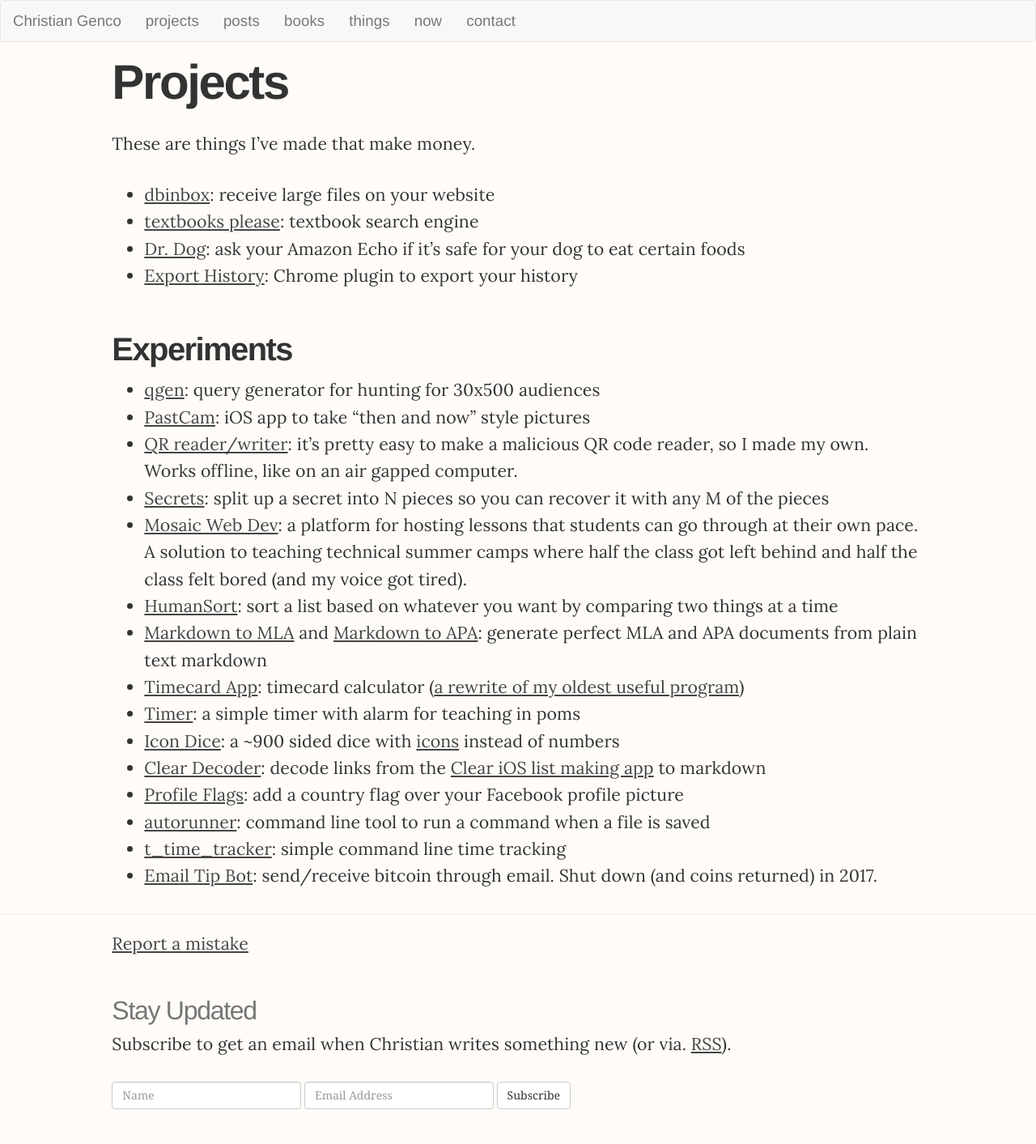
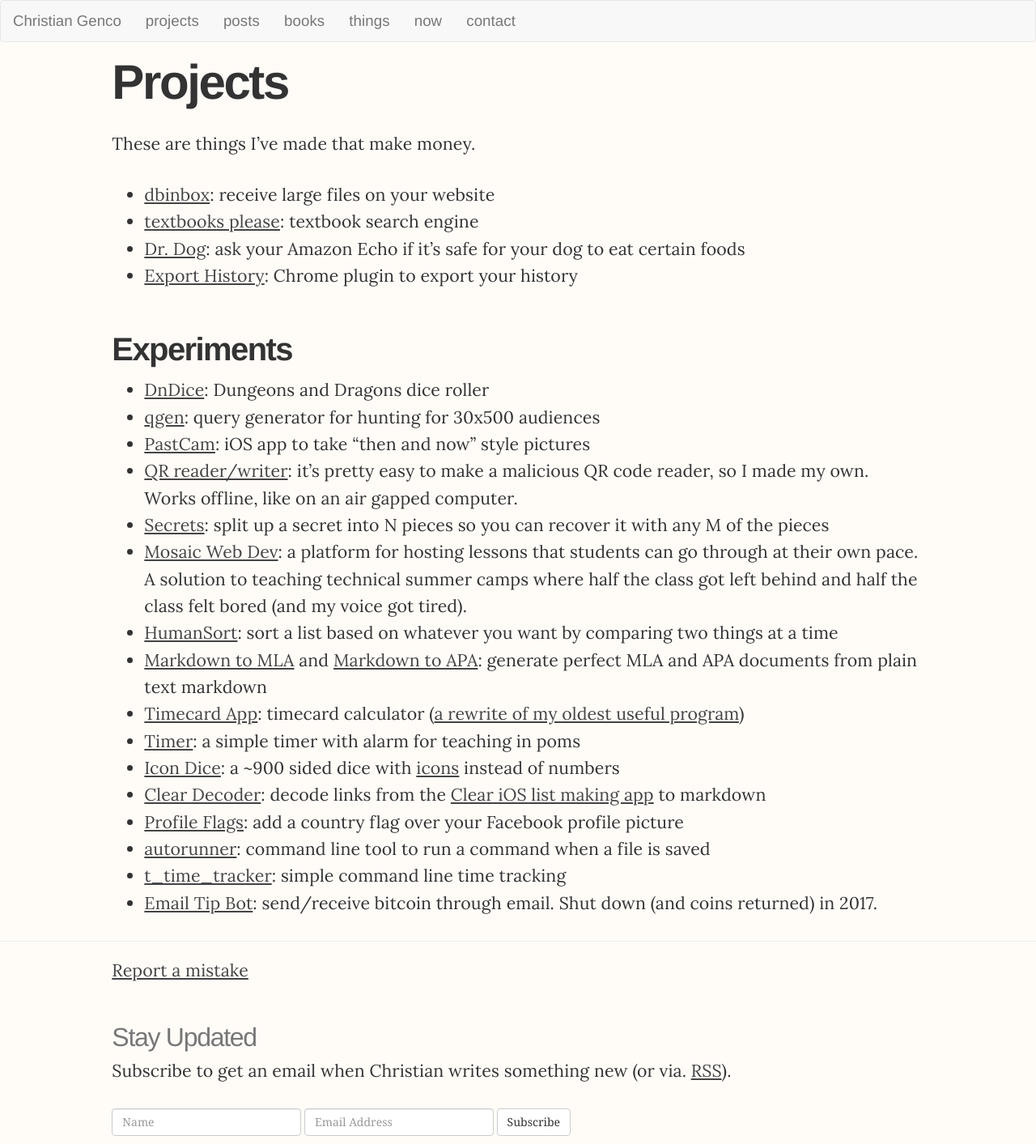
Before and after one commit to christiangenco/christiangenco.github.io, a Jekyll site: the page built from projects.md, in a window 1280 px wide. Shown: the whole page at 81% size. Built offline with Jekyll 4.4.1, drawn with Linux system fonts in a browser that asks for light colours; nearby versions of some CDN libraries; before the commit the page ends 1380 px from its top, so only the background shows below that.

Commit message:
add gen.co/dndice

```diff
--- a/projects.md
+++ b/projects.md
@@ -16,6 +16,7 @@
 
 ## Experiments
 
+* [DnDice](https://gen.co/dndice): Dungeons and Dragons dice roller
 * [qgen](https://gen.co/qgen/): query generator for hunting for 30x500 audiences
 * [PastCam](https://itunes.apple.com/us/app/pastcam/id1217068871?mt=8): iOS app to take "then and now" style pictures
 * [QR reader/writer](https://gen.co/qr/): it's pretty easy to make a malicious QR code reader, so I made my own. Works offline, like on an air gapped computer.
```
